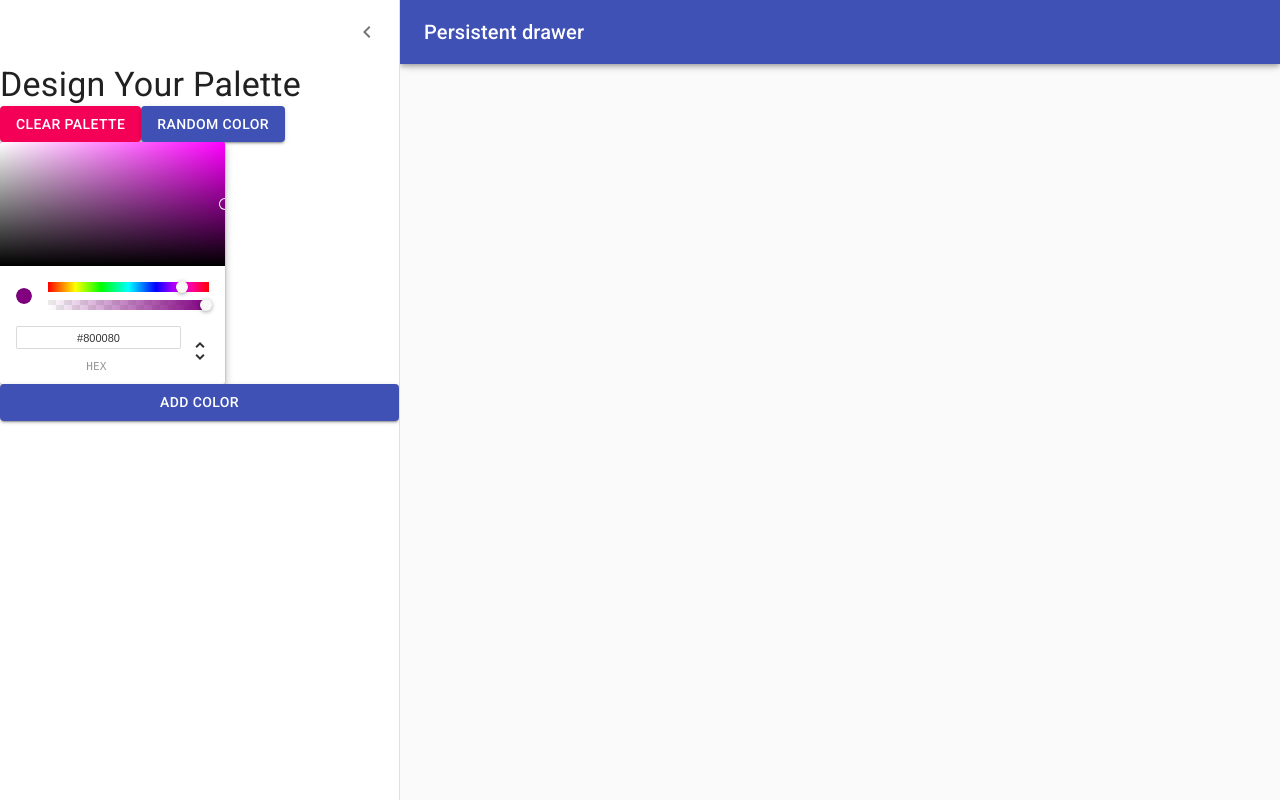
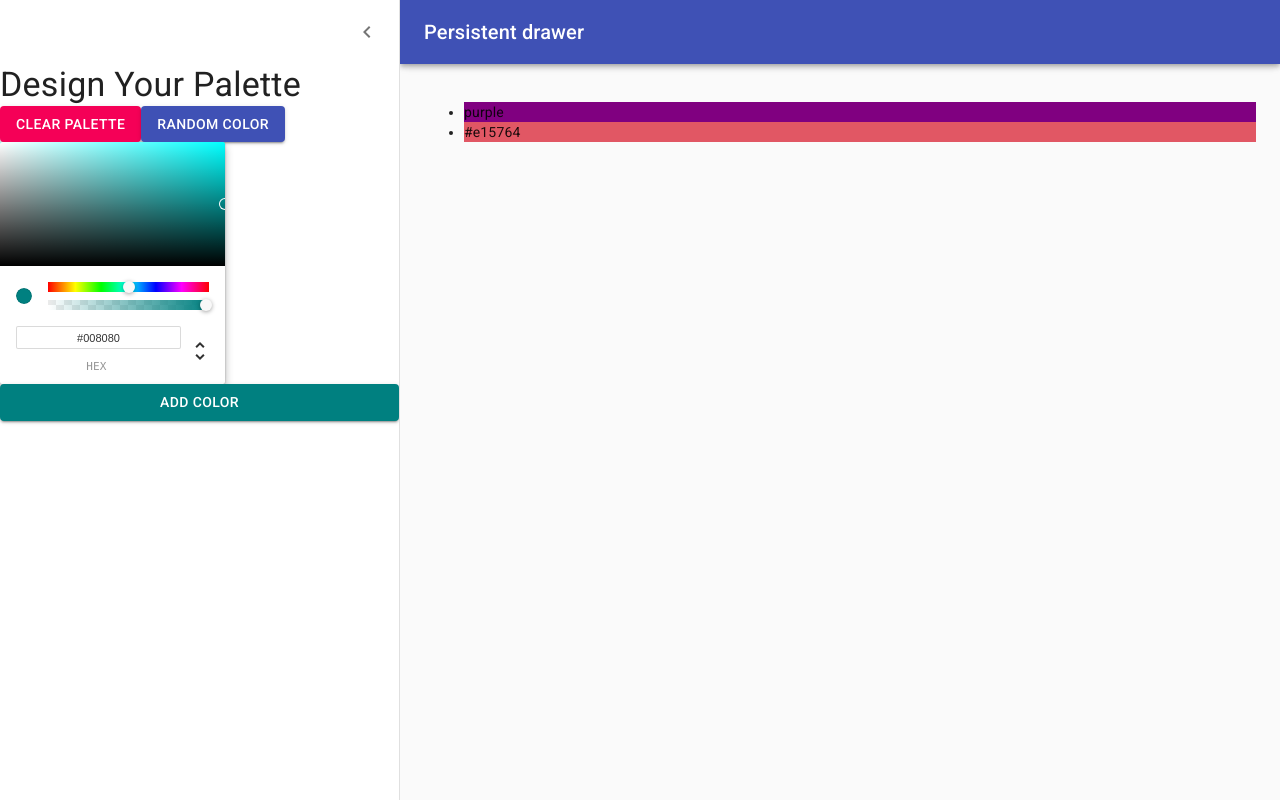
Before and after one commit to FunkyFries/color-palette-app, a React (Create React App) app in the folder color-palette-app2/: page /palette/new in a window 1280 px wide. Both pictures are taken after a click on the button "Open drawer". Built offline with nearby package versions, Linux system fonts and the light colour scheme.

Commit message:
Connect colorpicker to button

```diff
--- a/color-palette-app2/src/components/NewPalette/index.tsx
+++ b/color-palette-app2/src/components/NewPalette/index.tsx
@@ -16,6 +16,8 @@ import { useStyles } from "./style";
 export const NewPalette: React.FC<RouteComponentProps> = () => {
   const classes = useStyles();
   const [open, setOpen] = React.useState(false);
+  const [color, setColor] = React.useState("teal");
+  const [colors, addColor] = React.useState(["purple", "#e15764"]);
 
   function handleDrawerOpen() {
     setOpen(true);
@@ -23,6 +25,14 @@ export const NewPalette: React.FC<RouteComponentProps> = () => {
 
   function handleDrawerClose() {
     setOpen(false);
+  }
+
+  function handleColorChange(newColor: any) {
+    setColor(newColor.hex);
+  }
+
+  function handleAddColor() {
+    addColor([...colors, color]);
   }
 
   return (
@@ -72,11 +82,13 @@ export const NewPalette: React.FC<RouteComponentProps> = () => {
             Random Color
           </Button>
         </div>
-        <ChromePicker
-          color="purple"
-          onChangeComplete={newColor => console.log(newColor)}
-        />
-        <Button variant="contained" color="primary">
+        <ChromePicker color={color} onChangeComplete={handleColorChange} />
+        <Button
+          variant="contained"
+          color="primary"
+          style={{ backgroundColor: color }}
+          onClick={handleAddColor}
+        >
           Add Color
         </Button>
       </Drawer>
@@ -86,6 +98,13 @@ export const NewPalette: React.FC<RouteComponentProps> = () => {
         })}
       >
         <div className={classes.drawerHeader} />
+        <ul>
+          {colors.map(c => (
+            <li style={{ background: c }} key={c}>
+              {c}
+            </li>
+          ))}
+        </ul>
       </main>
     </div>
   );
```
